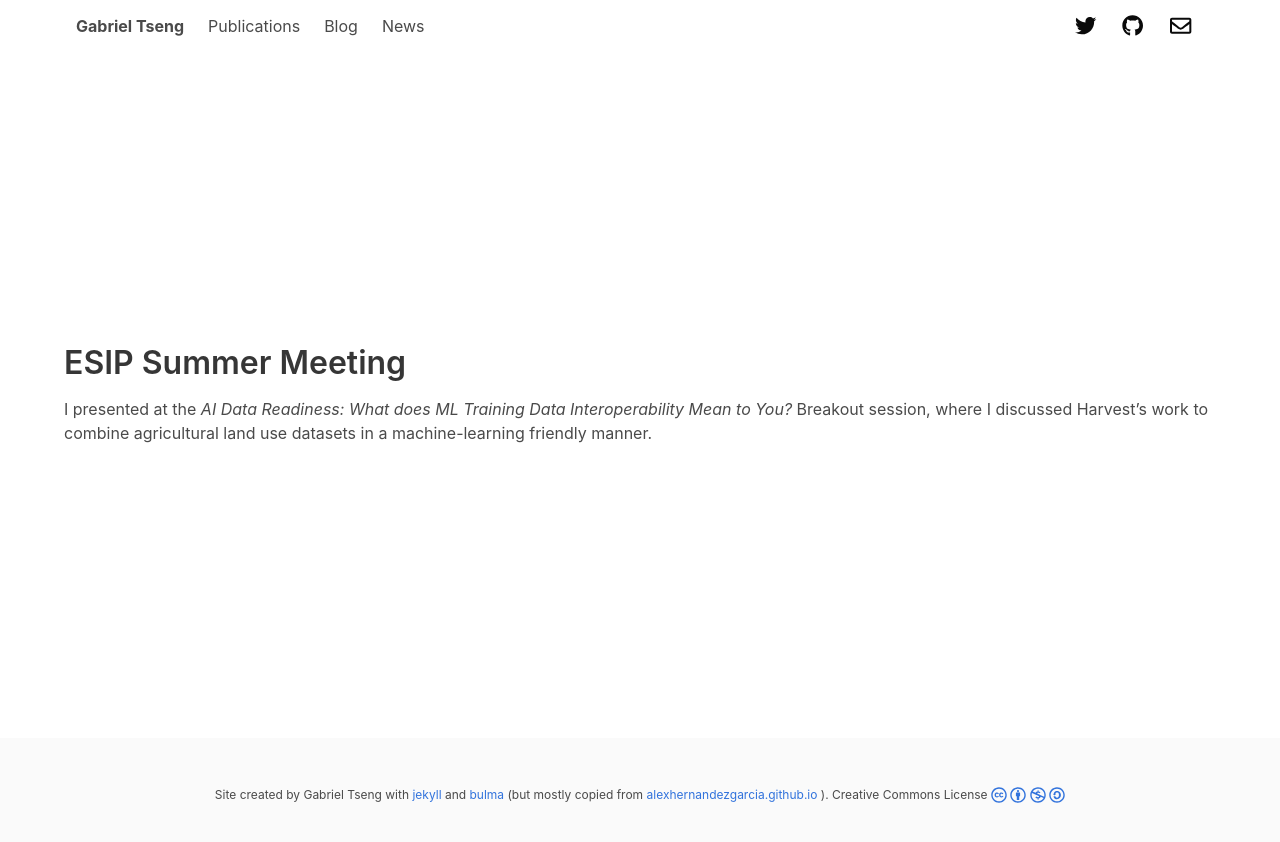
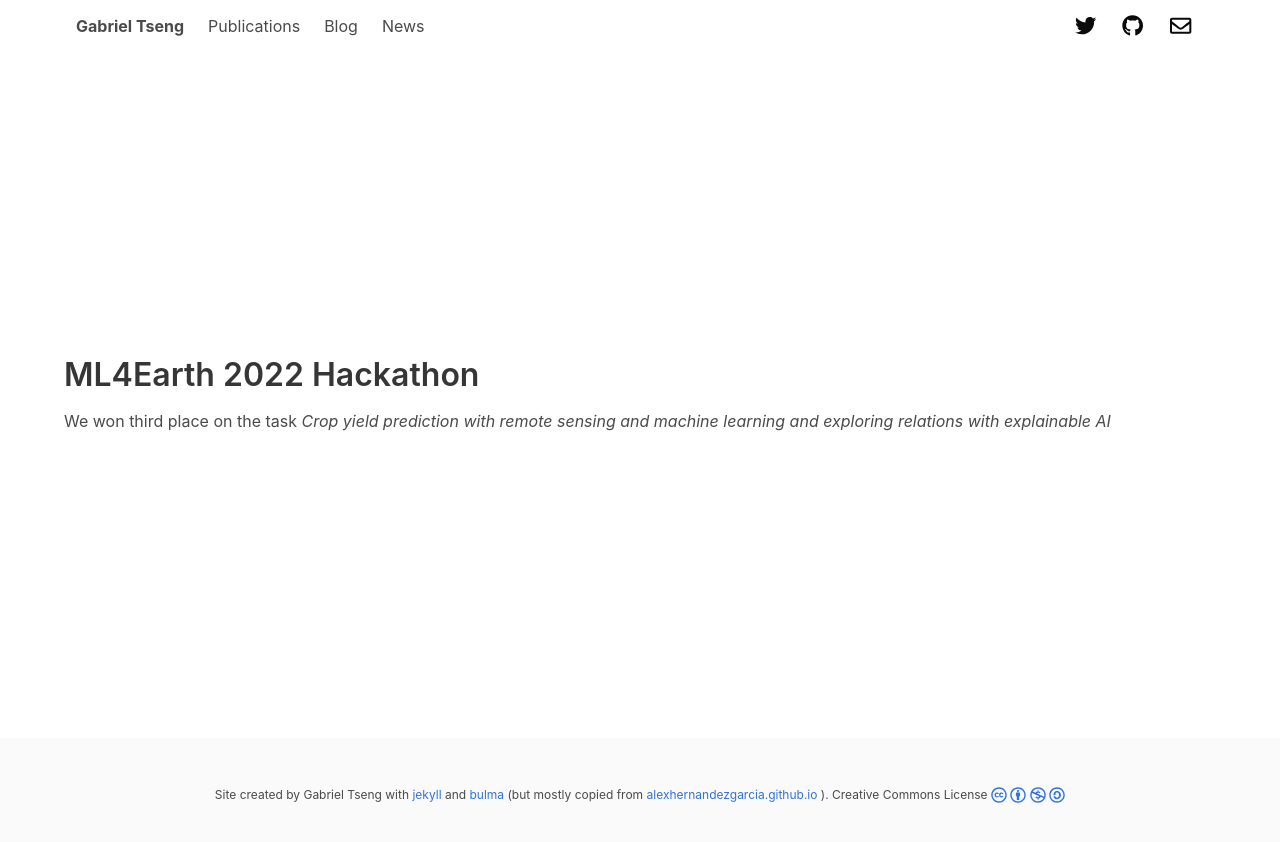
Before and after one commit to lisahligono/lisahligono.github.io, a Jekyll site: the page built from _news/esip_2021.md, in a window 1280 px wide. Shown: the top 842 px of the page. Built offline with Jekyll 4.4.1, drawn with Linux system fonts in a browser that asks for light colours; nearby versions of some CDN libraries; a style sheet for code colours, icons or effects is not loaded.

Commit message:
Update esip_2021.md

```diff
--- a/_news/esip_2021.md
+++ b/_news/esip_2021.md
@@ -1,6 +1,6 @@
 ---
-date: 2021-7-22
-title: ESIP Summer Meeting
+date: 2022-11-27
+title: ML4Earth 2022 Hackathon
 layout: page
 ---
-I presented at the <em>AI Data Readiness: What does ML Training Data Interoperability Mean to You?</em> Breakout session, where I discussed Harvest's work to combine agricultural land use datasets in a machine-learning friendly manner.
+We won third place on the task <em> Crop yield prediction with remote sensing and machine learning and exploring relations with explainable AI </em>
```
